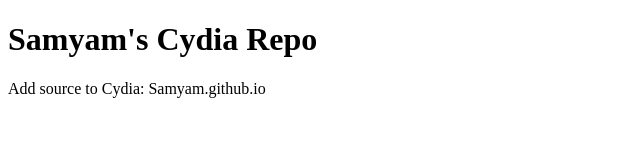
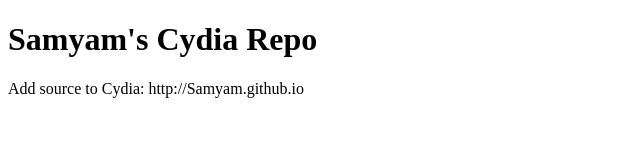
Before and after one commit to Qudar/Samyam.github.io, a plain HTML site: page index.html in a window 1280 px wide. Shown: the full height of the page, 0-640 px from the left. Drawn offline with Linux system fonts and the light colour scheme.

Commit message:
Created By sAm

```diff
--- a/index.html
+++ b/index.html
@@ -2,5 +2,5 @@
 <html>
 <body>
 <h1>Samyam's Cydia Repo</h1>
-<p>Add source to Cydia: Samyam.github.io</p>
+<p>Add source to Cydia: http://Samyam.github.io</p>
 </html>
```
